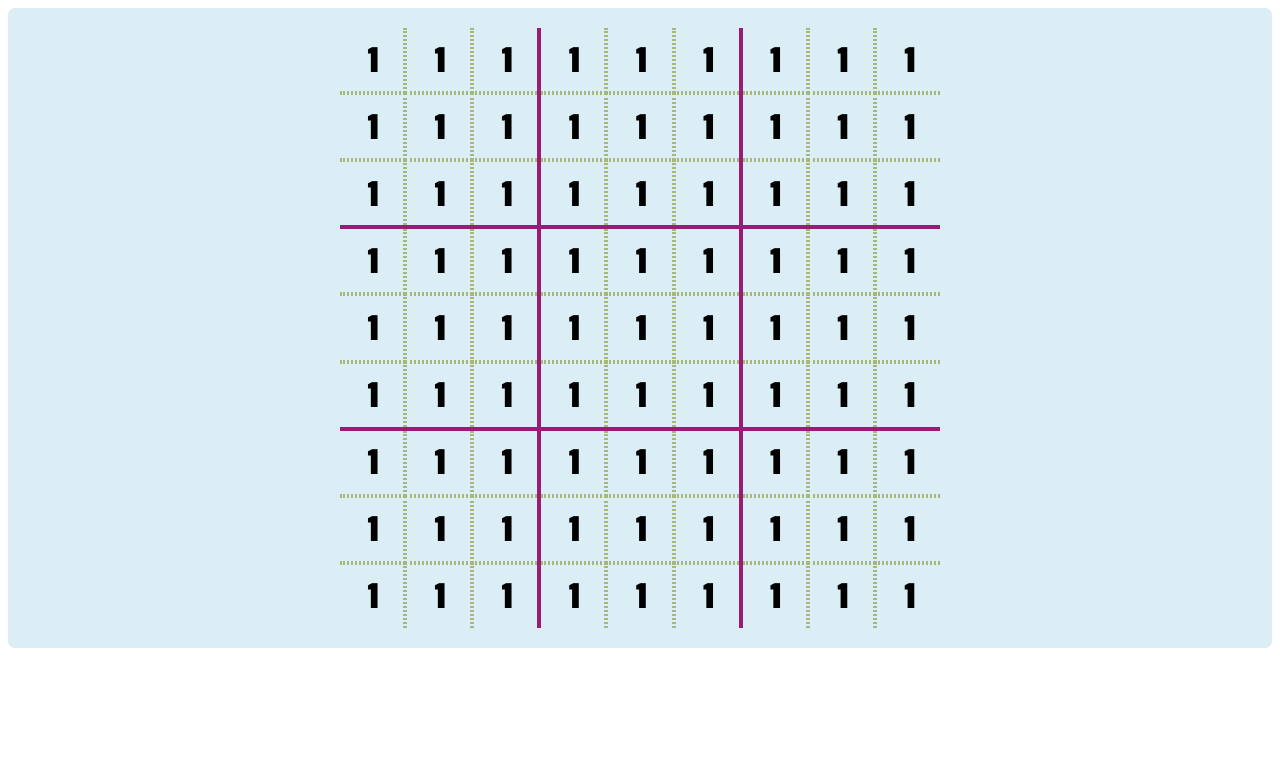
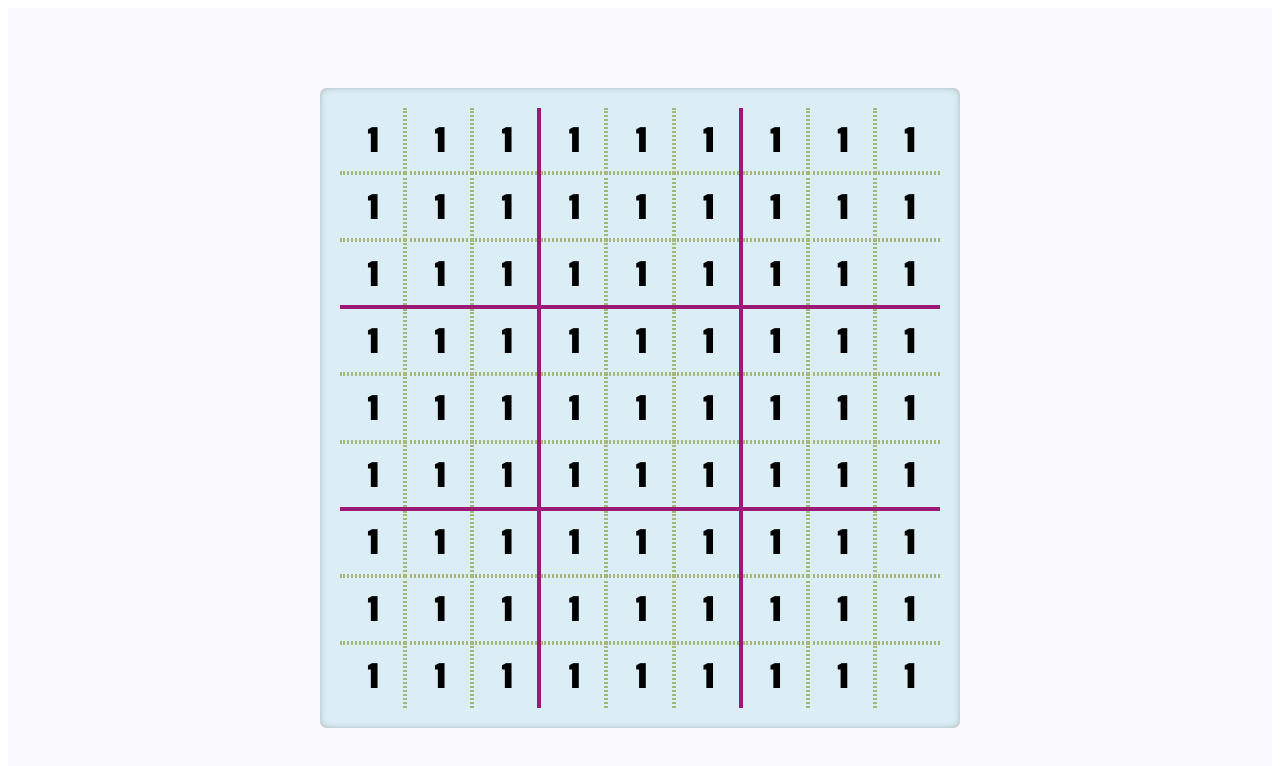
Before and after one commit to VictorHugoBatista/vue-sudoku-board, a Vue app: page / in a window 1280 px wide. Shown: the top 766 px of the page. Built offline with nearby package versions, Linux system fonts and the light colour scheme.

Commit message:
feature: Improve board look

```diff
--- a/src/App.vue
+++ b/src/App.vue
@@ -18,10 +18,9 @@ export default {
 <style>
 .sudoku-container {
   align-items: center;
-  background-color: #dceef5;
-  border-radius: 7px;
+  background-color: #fafafe;
   display: flex;
-  height: 100%;
+  height: 100vh;
   justify-content: center;
   width: 100%;
 }
--- a/src/components/board/Board.vue
+++ b/src/components/board/Board.vue
@@ -24,10 +24,13 @@ export default {
 
 <style>
 .sudoku-board {
+  background-color: #dceef5;
+  border-radius: 7px;
+  box-shadow: inset 0px 0px 10px -4px rgba(0,0,0,0.6);
   display: flex;
   height: 600px;
   justify-content: center;
-  margin: 20px 0;
+  padding: 20px;
   width: 600px;
 }
 </style>
--- a/src/components/board/Field.vue
+++ b/src/components/board/Field.vue
@@ -32,7 +32,7 @@ export default {
 }
 
 .sudoku-field:focus {
-  background-color: rgba(255, 255, 255, .6);
+  background-color: rgba(250, 250, 254, .6);
   box-shadow: 2px 2px 5px -2px rgba(0, 0, 0, .4);
   outline: none;
 }
```
